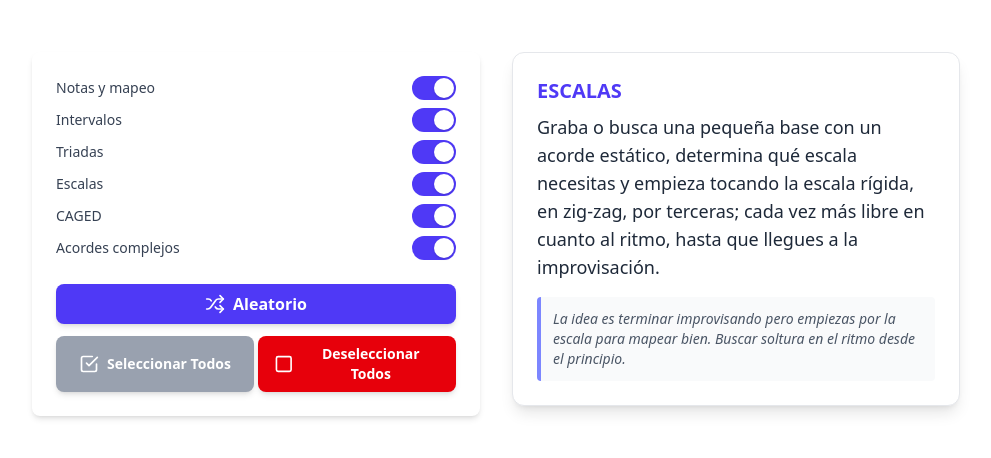
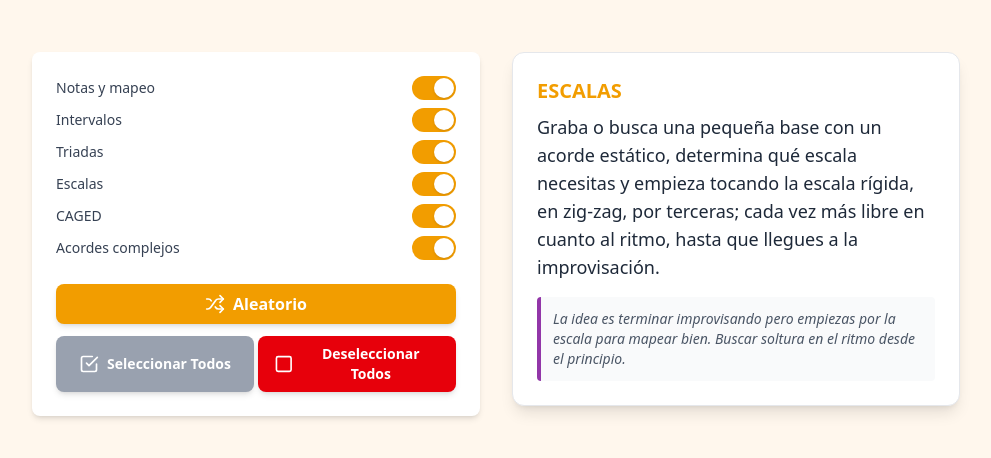
Before and after one commit to manicar2093/cresciente-seminario-guitarra, a SvelteKit app: page / in a window 1280 px wide. Shown: the top 458 px of the page, without its empty margins (144-1135 px from the left). Built offline with nearby package versions, Linux system fonts and the light colour scheme.

Commit message:
feat: add new color schema

```diff
--- a/src/app.css
+++ b/src/app.css
@@ -1,3 +1,16 @@
 @import 'tailwindcss';
 @plugin '@tailwindcss/forms';
 @plugin '@tailwindcss/typography';
+
+@theme {
+  --color-primary: #f29d00;
+  --color-primary-dark: #d68a00;
+  --color-secondary: #9236a8;
+  --color-accent: #2da668;
+  --color-indigo-600: var(--color-primary);
+  --color-indigo-700: var(--color-primary-dark);
+}
+
+body {
+  @apply bg-orange-50 text-gray-900;
+}
--- a/src/routes/+page.svelte
+++ b/src/routes/+page.svelte
@@ -121,7 +121,7 @@
 						e.stopPropagation();
 						notasMapeoCheckbox = !notasMapeoCheckbox;
 					}}
-					class="{notasMapeoCheckbox ? 'bg-indigo-600' : 'bg-gray-200'} relative inline-flex h-6 w-11 flex-shrink-0 cursor-pointer rounded-full border-2 border-transparent transition-colors duration-200 ease-in-out focus:outline-none focus:ring-2 focus:ring-indigo-600 focus:ring-offset-2"
+					class="{notasMapeoCheckbox ? 'bg-primary' : 'bg-gray-200'} relative inline-flex h-6 w-11 flex-shrink-0 cursor-pointer rounded-full border-2 border-transparent transition-colors duration-200 ease-in-out focus:outline-none focus:ring-2 focus:ring-primary focus:ring-offset-2"
 				>
 					<span
 						aria-hidden="true"
@@ -145,7 +145,7 @@
 						e.stopPropagation();
 						intervalosCheckbox = !intervalosCheckbox;
 					}}
-					class="{intervalosCheckbox ? 'bg-indigo-600' : 'bg-gray-200'} relative inline-flex h-6 w-11 flex-shrink-0 cursor-pointer rounded-full border-2 border-transparent transition-colors duration-200 ease-in-out focus:outline-none focus:ring-2 focus:ring-indigo-600 focus:ring-offset-2"
+					class="{intervalosCheckbox ? 'bg-primary' : 'bg-gray-200'} relative inline-flex h-6 w-11 flex-shrink-0 cursor-pointer rounded-full border-2 border-transparent transition-colors duration-200 ease-in-out focus:outline-none focus:ring-2 focus:ring-primary focus:ring-offset-2"
 				>
 					<span
 						aria-hidden="true"
@@ -169,7 +169,7 @@
 						e.stopPropagation();
 						triadasCheckbox = !triadasCheckbox;
 					}}
-					class="{triadasCheckbox ? 'bg-indigo-600' : 'bg-gray-200'} relative inline-flex h-6 w-11 flex-shrink-0 cursor-pointer rounded-full border-2 border-transparent transition-colors duration-200 ease-in-out focus:outline-none focus:ring-2 focus:ring-indigo-600 focus:ring-offset-2"
+					class="{triadasCheckbox ? 'bg-primary' : 'bg-gray-200'} relative inline-flex h-6 w-11 flex-shrink-0 cursor-pointer rounded-full border-2 border-transparent transition-colors duration-200 ease-in-out focus:outline-none focus:ring-2 focus:ring-primary focus:ring-offset-2"
 				>
 					<span
 						aria-hidden="true"
@@ -193,7 +193,7 @@
 						e.stopPropagation();
 						escalasCheckbox = !escalasCheckbox;
 					}}
-					class="{escalasCheckbox ? 'bg-indigo-600' : 'bg-gray-200'} relative inline-flex h-6 w-11 flex-shrink-0 cursor-pointer rounded-full border-2 border-transparent transition-colors duration-200 ease-in-out focus:outline-none focus:ring-2 focus:ring-indigo-600 focus:ring-offset-2"
+					class="{escalasCheckbox ? 'bg-primary' : 'bg-gray-200'} relative inline-flex h-6 w-11 flex-shrink-0 cursor-pointer rounded-full border-2 border-transparent transition-colors duration-200 ease-in-out focus:outline-none focus:ring-2 focus:ring-primary focus:ring-offset-2"
 				>
 					<span
 						aria-hidden="true"
@@ -217,7 +217,7 @@
 						e.stopPropagation();
 						cagedCheckbox = !cagedCheckbox;
 					}}
-					class="{cagedCheckbox ? 'bg-indigo-600' : 'bg-gray-200'} relative inline-flex h-6 w-11 flex-shrink-0 cursor-pointer rounded-full border-2 border-transparent transition-colors duration-200 ease-in-out focus:outline-none focus:ring-2 focus:ring-indigo-600 focus:ring-offset-2"
+					class="{cagedCheckbox ? 'bg-primary' : 'bg-gray-200'} relative inline-flex h-6 w-11 flex-shrink-0 cursor-pointer rounded-full border-2 border-transparent transition-colors duration-200 ease-in-out focus:outline-none focus:ring-2 focus:ring-primary focus:ring-offset-2"
 				>
 					<span
 						aria-hidden="true"
@@ -241,7 +241,7 @@
 						e.stopPropagation();
 						acordesComplejosCheckbox = !acordesComplejosCheckbox;
 					}}
-					class="{acordesComplejosCheckbox ? 'bg-indigo-600' : 'bg-gray-200'} relative inline-flex h-6 w-11 flex-shrink-0 cursor-pointer rounded-full border-2 border-transparent transition-colors duration-200 ease-in-out focus:outline-none focus:ring-2 focus:ring-indigo-600 focus:ring-offset-2"
+					class="{acordesComplejosCheckbox ? 'bg-primary' : 'bg-gray-200'} relative inline-flex h-6 w-11 flex-shrink-0 cursor-pointer rounded-full border-2 border-transparent transition-colors duration-200 ease-in-out focus:outline-none focus:ring-2 focus:ring-primary focus:ring-offset-2"
 				>
 					<span
 						aria-hidden="true"
@@ -252,7 +252,7 @@
 		</div>
 		<button
 			onclick={getRandomItem}
-			class="mt-6 w-full bg-indigo-600 hover:bg-indigo-700 text-white font-bold py-2 px-4 rounded-lg transition-colors shadow-md cursor-pointer flex items-center justify-center gap-2"
+			class="mt-6 w-full bg-primary hover:bg-primary-dark text-white font-bold py-2 px-4 rounded-lg transition-colors shadow-md cursor-pointer flex items-center justify-center gap-2"
 		>
 			<svg
 				xmlns="http://www.w3.org/2000/svg"
@@ -322,10 +322,10 @@
 
 	<div class="card bg-white p-6 rounded-xl shadow-lg border border-gray-200 w-full max-w-md">
 		{#if algunoSeleccionado}
-			<h2 class="text-xl font-bold text-indigo-600 mb-2">{selectedItem.title}</h2>
+			<h2 class="text-xl font-bold text-primary mb-2">{selectedItem.title}</h2>
 			<p class="text-gray-800 text-lg mb-4">{selectedItem.text}</p>
 			{#if selectedItem.comments}
-				<div class="bg-gray-50 p-3 rounded border-l-4 border-indigo-400">
+				<div class="bg-gray-50 p-3 rounded border-l-4 border-secondary">
 					<p class="text-sm text-gray-600 italic">{selectedItem.comments}</p>
 				</div>
 			{/if}
```
